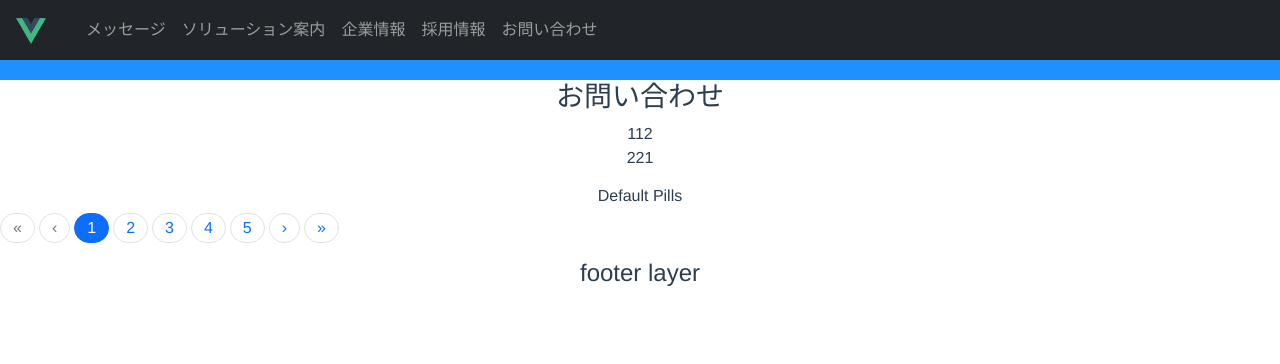
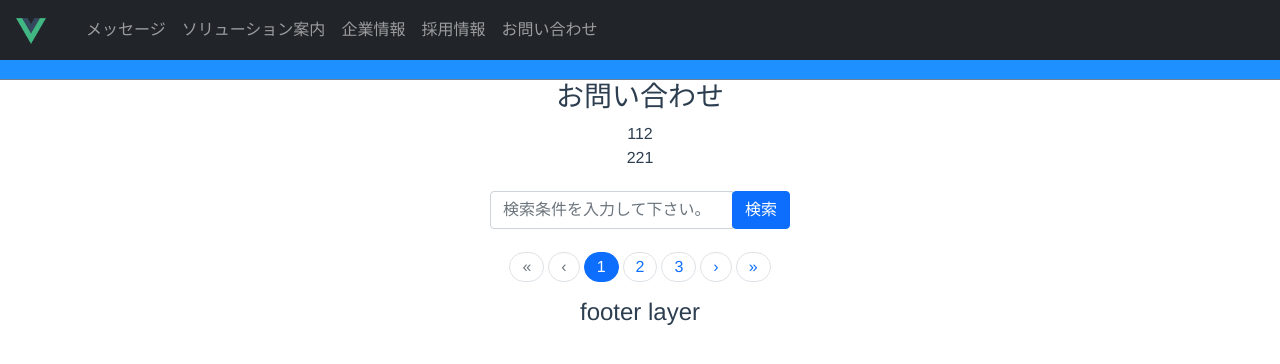
Before and after one commit to snowmemorySM/cosmo-home, a Vue app: page /qna in a window 1280 px wide. Shown: the top 364 px of the page. Built offline with nearby package versions, Linux system fonts and the light colour scheme; no server answers.

Commit message:
PostCode검색 모듈 제작중

```diff
--- a/src/components/PagingBar.vue
+++ b/src/components/PagingBar.vue
@@ -1,10 +1,24 @@
 <template>
     <div class="overflow-auto">
+        <div class="mt-3 search-box">
+            <div class="input">
+                <b-input-group class="mt-3">
+                    <b-form-input v-model="keyword"
+                        v-on:keyup.enter="search"
+                        placeholder="検索条件を入力して下さい。">
+                    </b-form-input>
+                    <b-input-group-append>
+                        <b-button variant="primary" v-on:click="search">検索</b-button>
+                    </b-input-group-append>
+                </b-input-group>
+            </div>
+        </div>
         <div class="mt-3">
-            <h6>Default Pills</h6>
-            <b-pagination v-model="currentPage" pills :total-rows="rows" @page-click="pageClick">
-
-            </b-pagination>
+            <b-pagination align="center"
+                    v-model="currentPage" pills
+                    :per-page="perPage"
+                    :total-rows="rows"
+                    @page-click="pageClick"/>
         </div>
     </div>
 </template>
@@ -14,20 +28,39 @@ export default {
     name: 'PagingBar',
     data() {
       return {
-        rows: 100,
-        currentPage: 1
+        rows: 21,
+        perPage: 10,
+        currentPage: 1,
+        page: '1',
+        keyword: '',
       }
     },
     methods: {
         pageClick(button, page) {
-            console.log('button : ' + button)
-            console.log('page : ' + page)
-            this.$emit('next', page);
+            this.page = page
+            this.next(page, this.keyword)
         },
+        search() {
+            this.next(this.page, this.keyword)
+        },
+        next(page, keyword) {
+            this.$emit('next', page, keyword);
+        }
     }
 }
 </script>
 
 <style scoped>
+.search-box {
+    height: 50px;
+}
 
+.input {
+    position: relative;
+    display: block;
+    width: 300px;
+    height: 40px;
+    margin: 0 auto;
+    top: 5px;
+}
 </style>
--- /dev/null
+++ b/src/util/postCode.js
@@ -0,0 +1,15 @@
+exports.getAddress = function(){
+    // // 모듈 함수 기능 작성
+    // this.$http.get(`https://zipcloud.ibsnet.co.jp/api/search?zipcode=${postcode}`)
+    // .then((response) => {
+    //     console.log(response)
+    //     return 'test'
+    // })
+    // .catch(error => {
+    //     console.log(error)
+    // })
+    // .finally(() => {
+    //     console.log('finally')
+    // })
+    return 'test'
+}
--- a/src/views/QnA.vue
+++ b/src/views/QnA.vue
@@ -15,6 +15,8 @@
 
 <script>
 import PagingBar from '../components/PagingBar.vue'
+import test from '../util/postCode.js'
+
 
 export default {
   name: 'QnA',
@@ -23,25 +25,43 @@ export default {
   },
   data() {
     return {
+      isLoding: false,
       list: [],
     };
   },
   created() {
     console.log('created')
-    this.loadData()
+    console.log('post-code test = ' + test.getAddress('1710021'));
+    this.loadData(1)
   },
   watch: {
     // 라우트가 변경되면 메소드를 다시 호출됩니다.
     // '$route': 'fetchData'
   },
   methods: {
-    loadData() {
-      console.log('loadData')
+    loadData(page, keyword) {
+      this.isLoding = true
+      var path = `/v1/api/qna?page=${page}`
+      if (keyword) {
+        path += `&keyword=${keyword}`
+      }
+      console.log(`path=${path}`)
+
+      this.$http.get(path)
+        .then((response) => {
+          console.log(response)
+        })
+        .catch(error => {
+          console.log(error)
+        })
+        .finally(() => {
+          console.log('finally')
+          this.isLoding = false
+        })
     },
-    nextPage(page) {
-      console.log('nextPage :' + page)
+    nextPage(page, keyword) {
+      this.loadData(page, keyword)
     }
   }
-
 }
 </script>
```
